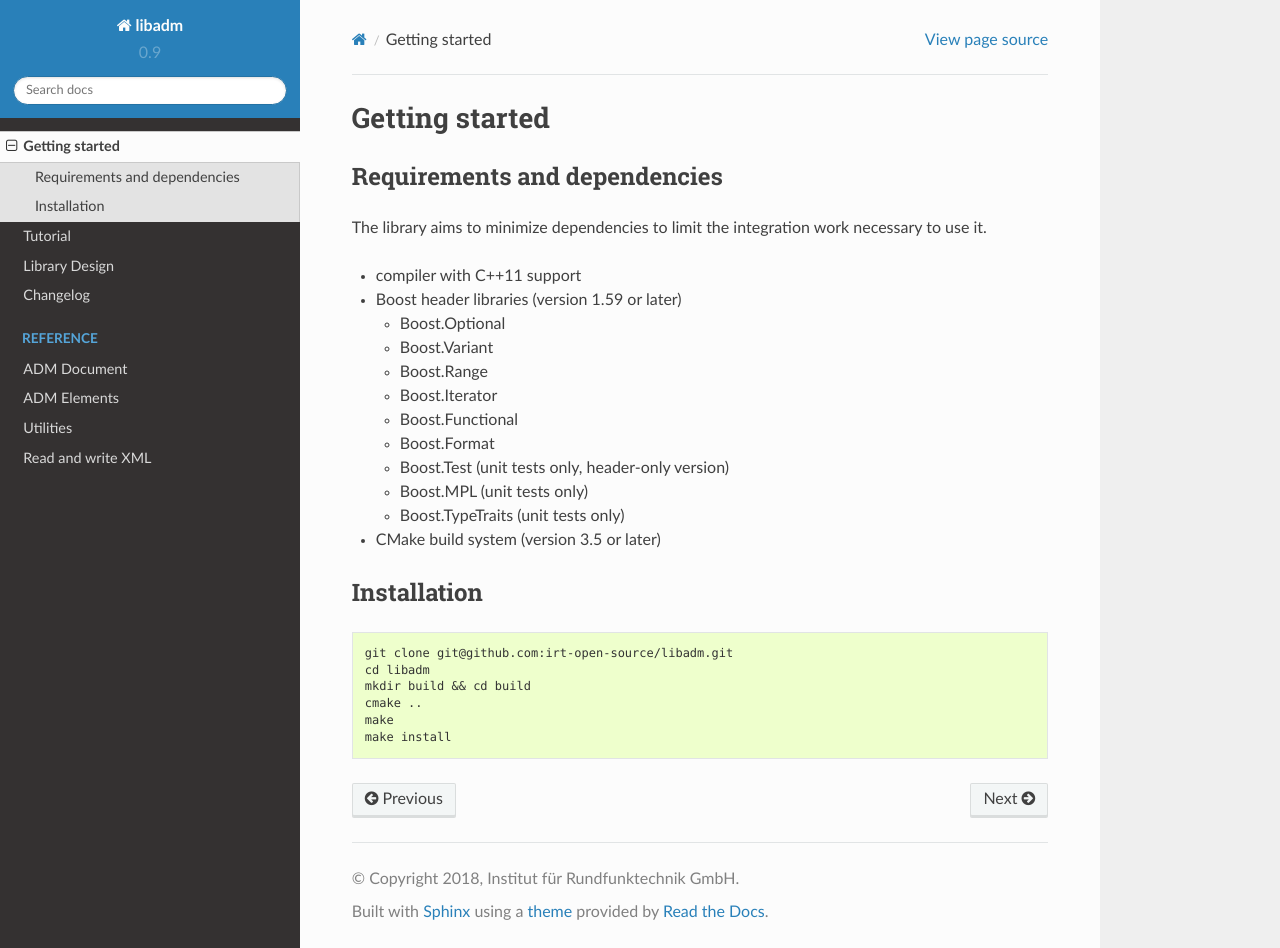
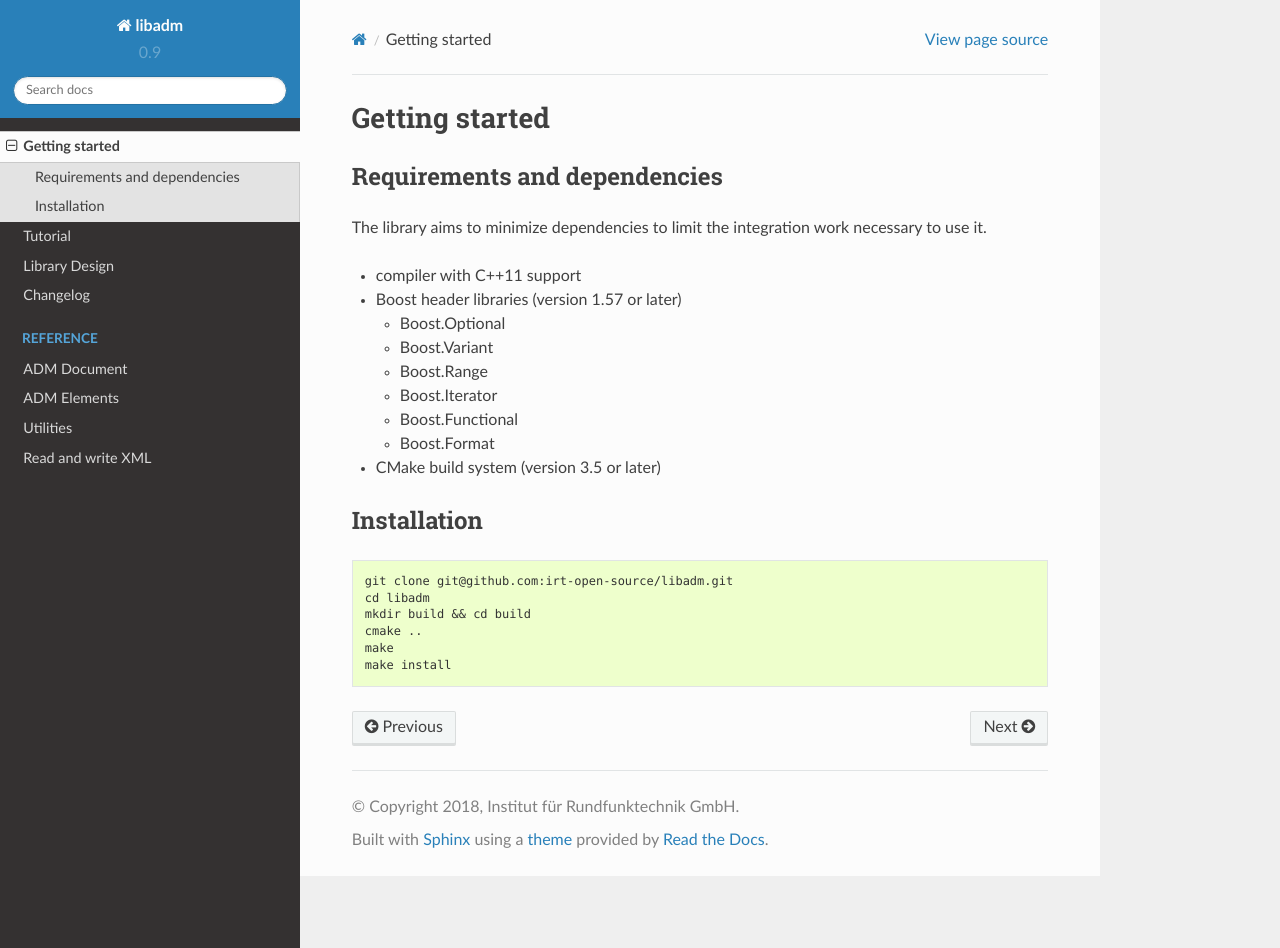
Before and after one commit to ebu/libadm, a Sphinx documentation site: the page built from docs/getting_started.rst, in a window 1280 px wide and 948 px high. Built offline with Sphinx 7.4.7 and the Read the Docs theme 2.0.0, drawn with Linux system fonts in a browser that asks for light colours.

Commit message:
updated boost version packages related infos

```diff
--- a/CMakeLists.txt
+++ b/CMakeLists.txt
@@ -42,7 +42,7 @@ set(CMAKE_CXX_EXTENSIONS FALSE)
 ############################################################
 # find libraries
 ############################################################
-find_package(Boost REQUIRED)
+find_package(Boost 1.57 REQUIRED)
 
 ############################################################
 # configure files
--- a/docs/getting_started.rst
+++ b/docs/getting_started.rst
@@ -10,7 +10,7 @@ The library aims to minimize dependencies to limit the integration work
 necessary to use it.
 
 * compiler with C++11 support
-* Boost header libraries (version 1.59 or later)
+* Boost header libraries (version 1.57 or later)
 
   * Boost.Optional
   * Boost.Variant
@@ -18,9 +18,6 @@ necessary to use it.
   * Boost.Iterator
   * Boost.Functional
   * Boost.Format
-  * Boost.Test (unit tests only, header-only version)
-  * Boost.MPL (unit tests only)
-  * Boost.TypeTraits (unit tests only)
 
 * CMake build system (version 3.5 or later)
 
```
Also changed, not shown: README.md (+1 -4 lines).
